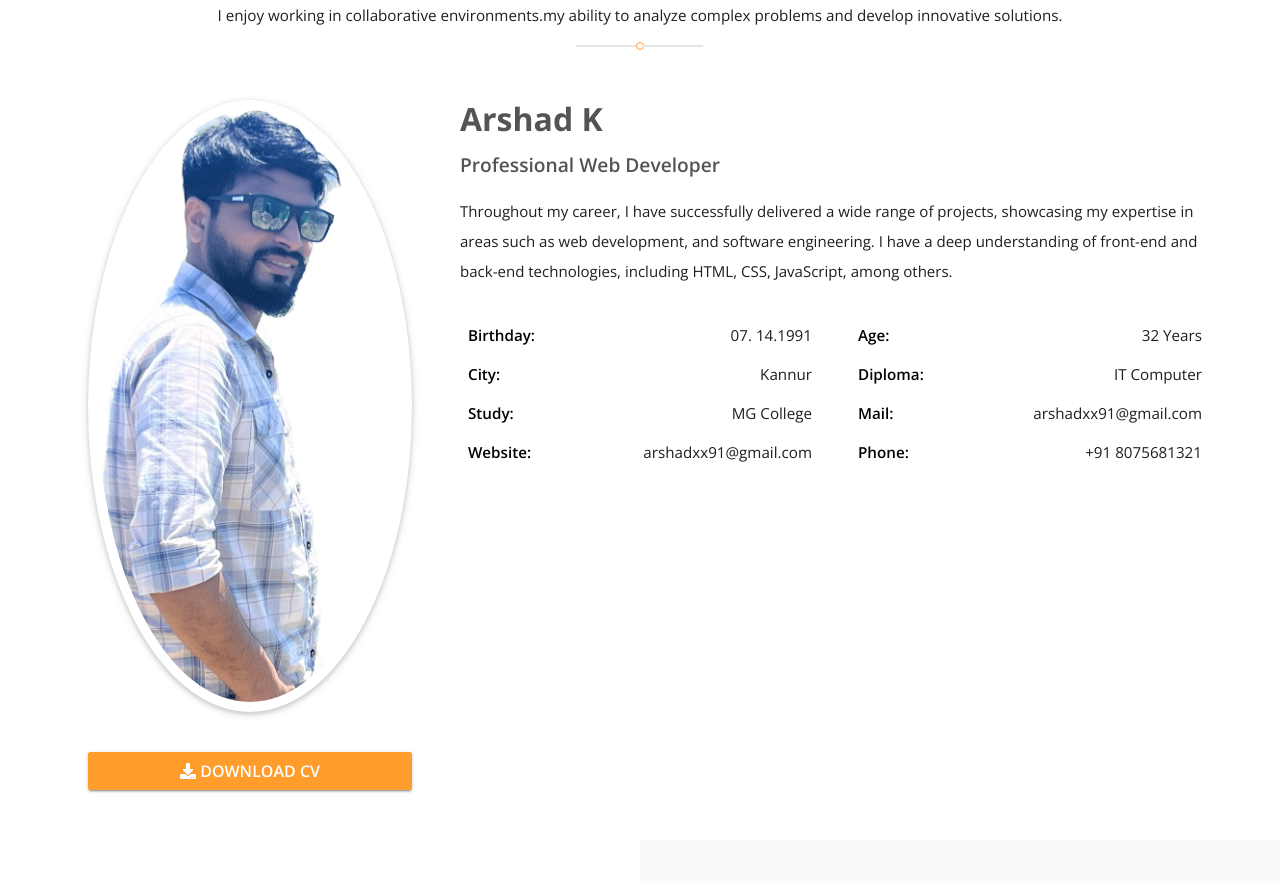
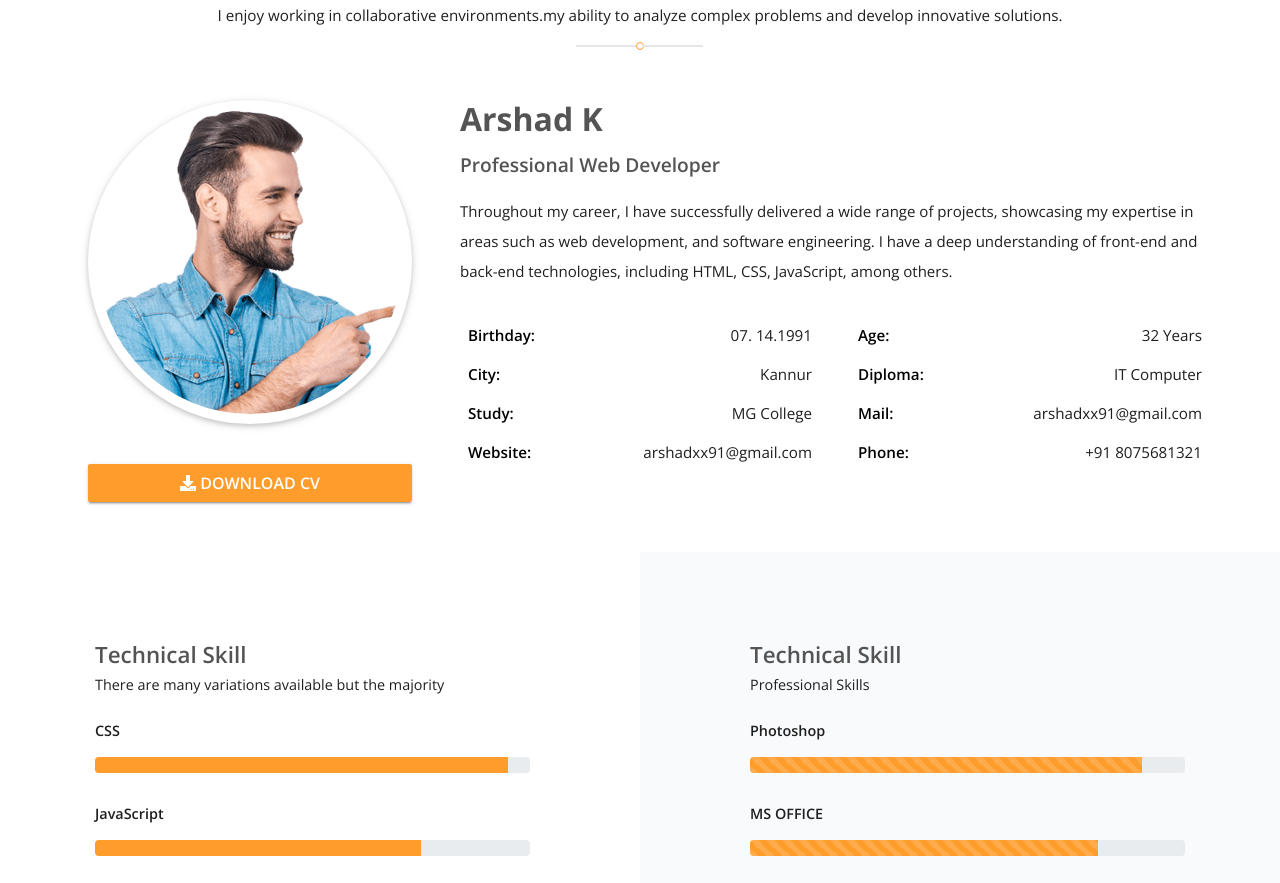
Before and after one commit to Arshad401/week4, a plain HTML site: page index.html in a window 1280 px wide. Shown: the part 693-1576 px from the top of the page. Drawn offline with nearby package versions, Linux system fonts and the light colour scheme.

Commit message:
Update index.html
third commit

```diff
--- a/index.html
+++ b/index.html
@@ -105,7 +105,7 @@
                 </div>
                 <div class="about-row row">
                    <div class="image-col col-md-4">
-                       <img src="/assets/images/about.jpg" alt="image not found">
+                       <img src="/assets/images/about.png" alt="image not found">
                        <button class="btn btn-primary"><i class="fas fa-download"></i> Download CV</button>
                    </div>
                    <div class="detail-col col-md-8">
```
